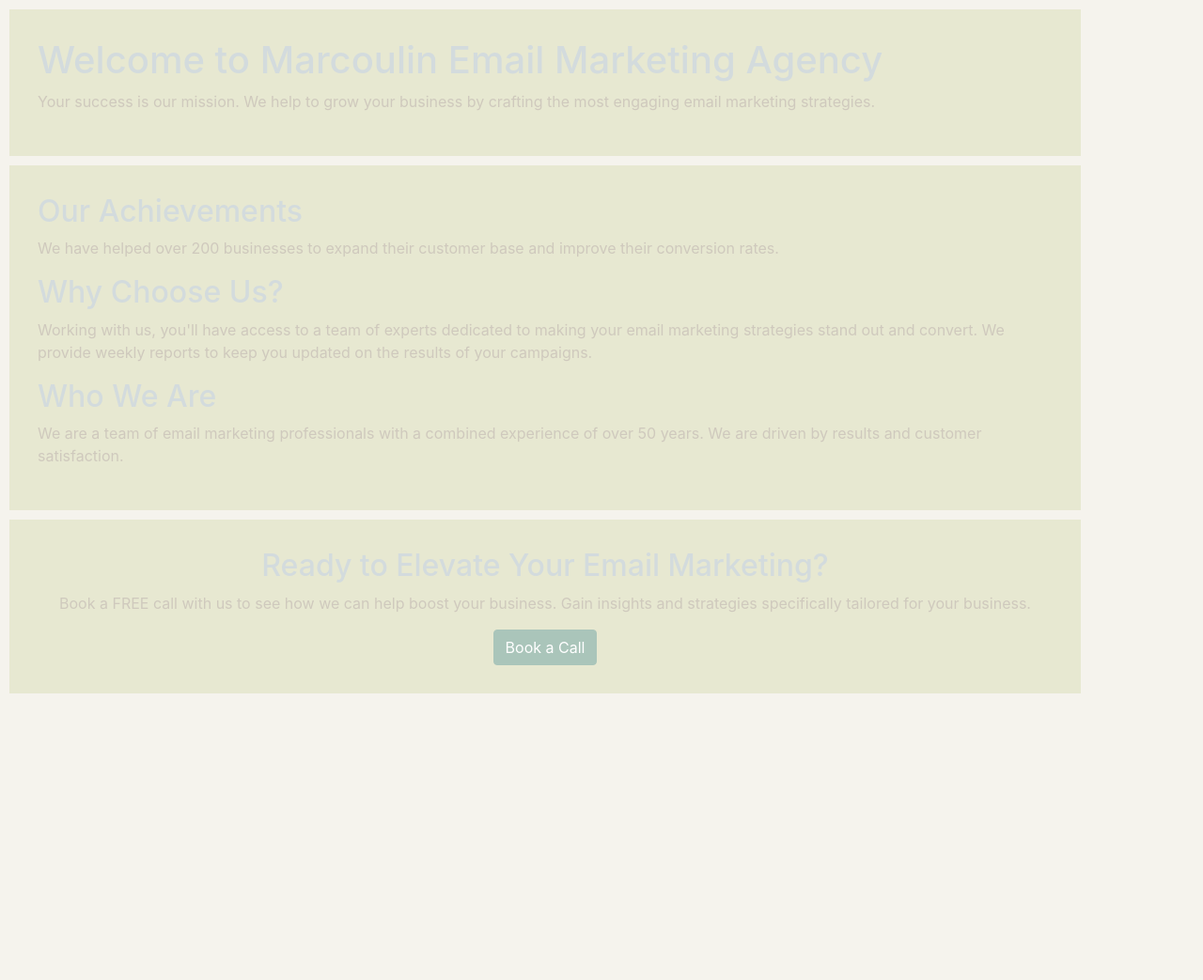
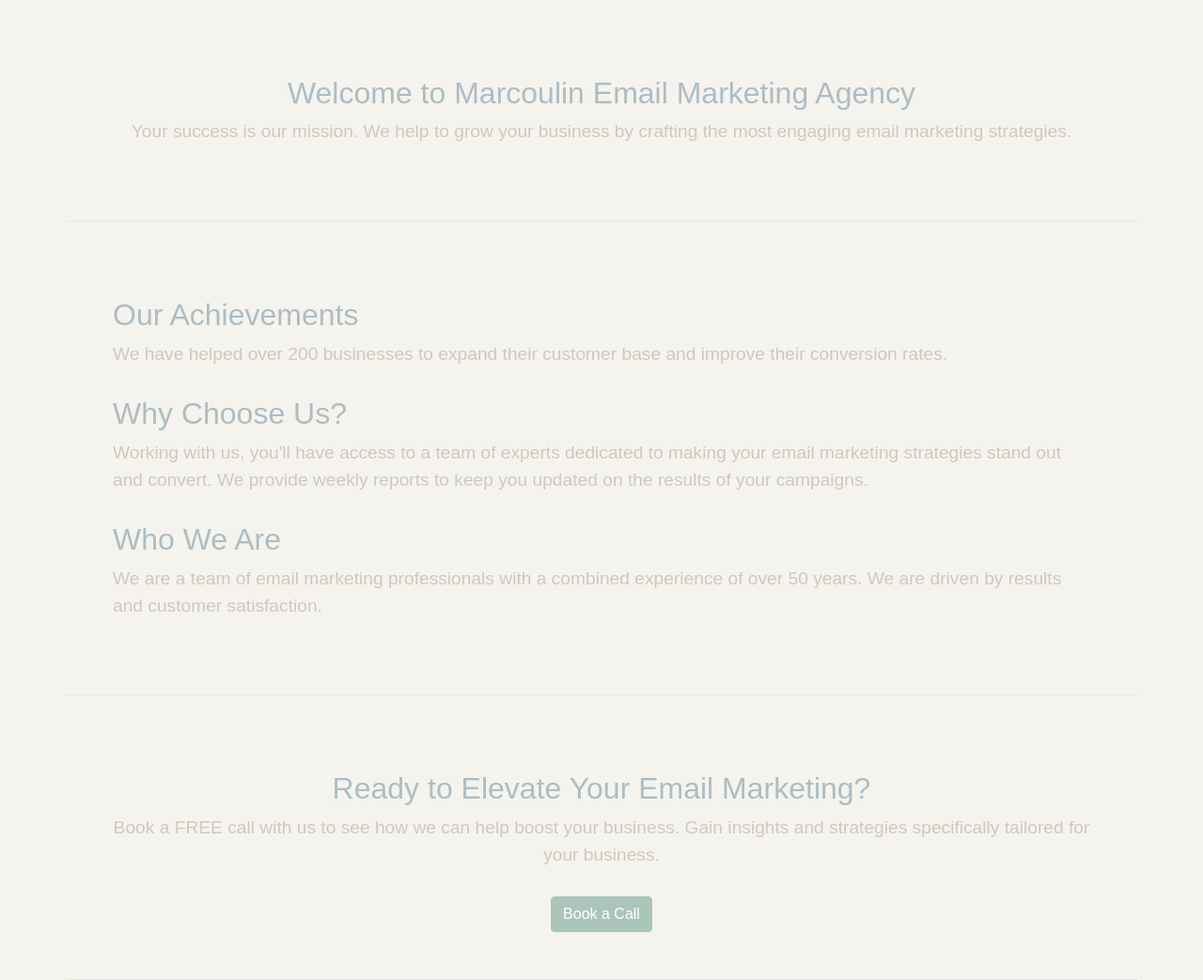
Before and after one commit to Marcoulin/Marcoulin.github.io, a plain HTML site: page index.html in a window 1280 px wide. Shown: the whole page at 94% size. Before the commit the page ends 800 px from the top, so only its background shows below. Drawn offline with nearby package versions, Linux system fonts and the light colour scheme.

Commit message:
improvements on thedesign

```diff
--- a/index.html
+++ b/index.html
@@ -11,12 +11,21 @@
 
     <style>
         body {
+            font-family: Arial, sans-serif;
+            background-color: #f5f3ed;
             color: #cfc9bd;
-            background-color: #f5f3ed;
         }
 
         .section-title {
-            color: #d3dbdd;
+            color: #adbdc4;
+            font-size: 2em;
+            margin-top: 30px;
+        }
+
+        .section-text {
+            color: #cfc9bd;
+            font-size: 1.2em;
+            margin-bottom: 30px;
         }
 
         .btn-primary {
@@ -24,44 +33,41 @@
             border-color: #aac5ba;
         }
 
-        .lead-section,
-        .body-section,
-        .close-section {
-            background-color: #e7e8d1;
-            padding: 30px;
-            margin: 10px;
+        .section {
+            padding: 50px;
+            border-bottom: 1px solid #e7e8d1;
         }
     </style>
 </head>
 
 <body>
     <!-- Lead Section -->
-    <div class="container lead-section">
-        <h1 class="section-title">Welcome to Marcoulin Email Marketing Agency</h1>
-        <p>Your success is our mission. We help to grow your business by crafting the most engaging email marketing strategies.</p>
-    </div>
+    <section class="container section">
+        <h2 class="section-title text-center">Welcome to Marcoulin Email Marketing Agency</h2>
+        <p class="section-text text-center">Your success is our mission. We help to grow your business by crafting the most engaging email marketing strategies.</p>
+    </section>
 
     <!-- Body Section -->
-    <div class="container body-section">
+    <section class="container section">
         <!-- Achievements -->
         <h2 class="section-title">Our Achievements</h2>
-        <p>We have helped over 200 businesses to expand their customer base and improve their conversion rates.</p>
+        <p class="section-text">We have helped over 200 businesses to expand their customer base and improve their conversion rates.</p>
 
         <!-- Benefits and Results -->
         <h2 class="section-title">Why Choose Us?</h2>
-        <p>Working with us, you'll have access to a team of experts dedicated to making your email marketing strategies stand out and convert. We provide weekly reports to keep you updated on the results of your campaigns.</p>
+        <p class="section-text">Working with us, you'll have access to a team of experts dedicated to making your email marketing strategies stand out and convert. We provide weekly reports to keep you updated on the results of your campaigns.</p>
 
         <!-- About Us -->
         <h2 class="section-title">Who We Are</h2>
-        <p>We are a team of email marketing professionals with a combined experience of over 50 years. We are driven by results and customer satisfaction.</p>
-    </div>
+        <p class="section-text">We are a team of email marketing professionals with a combined experience of over 50 years. We are driven by results and customer satisfaction.</p>
+    </section>
 
     <!-- Close Section -->
-    <div class="container close-section text-center">
+    <section class="container section text-center">
         <h2 class="section-title">Ready to Elevate Your Email Marketing?</h2>
-        <p>Book a FREE call with us to see how we can help boost your business. Gain insights and strategies specifically tailored for your business.</p>
+        <p class="section-text">Book a FREE call with us to see how we can help boost your business. Gain insights and strategies specifically tailored for your business.</p>
         <a class="btn btn-primary" href="contact.html">Book a Call</a>
-    </div>
+    </section>
 
     <!-- Bootstrap JS -->
     <script src="https://stackpath.bootstrapcdn.com/bootstrap/4.3.1/js/bootstrap.min.js"></script>
```
